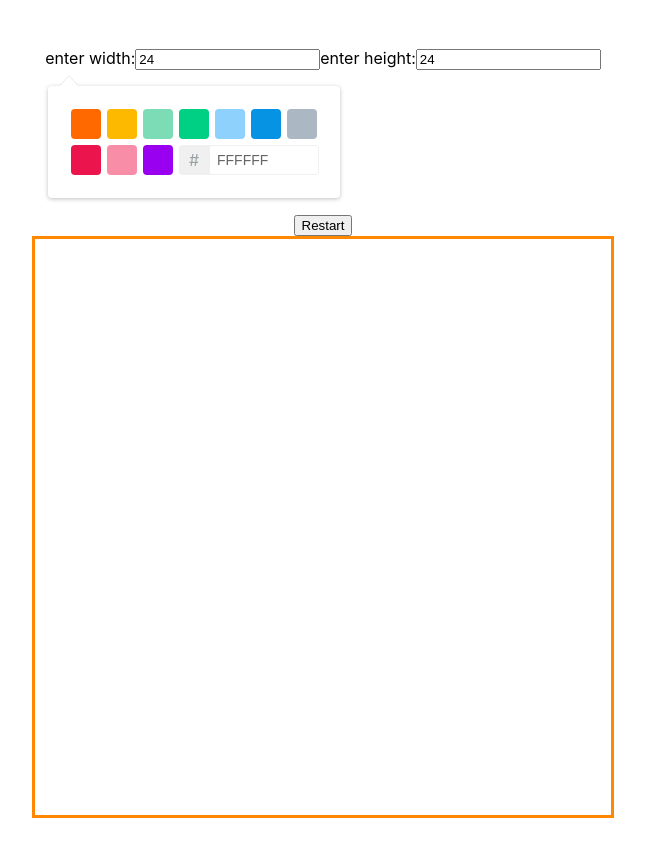
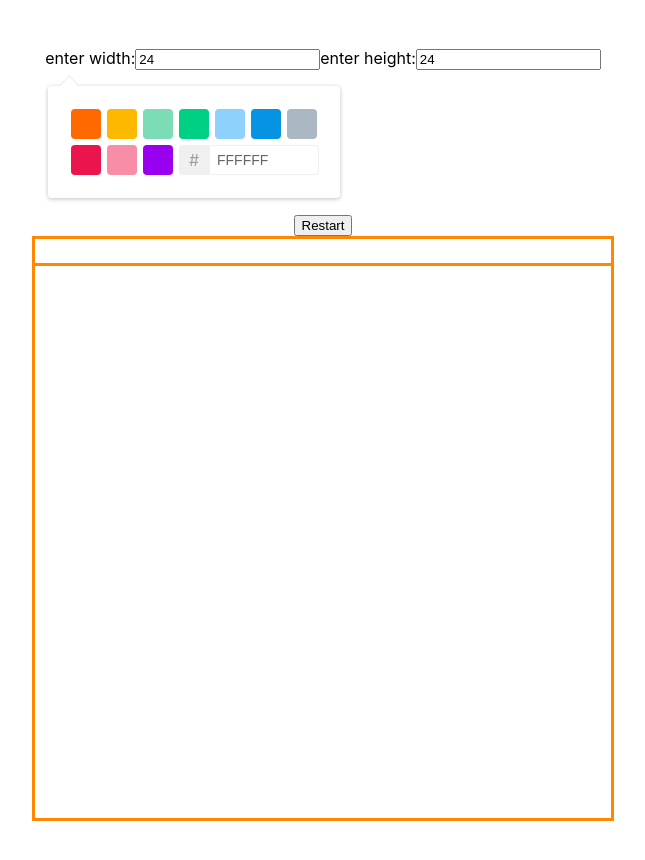
Before and after one commit to andreamaciasr/pixel-art, a React (Create React App) app: page / in a window 1280 px wide. Shown: the top 860 px of the page, without its empty margins (317-962 px from the left). Built offline with nearby package versions, Linux system fonts and the light colour scheme.

Commit message:
changed parent structure

```diff
--- a/src/components/Canvas/Canvas.js
+++ b/src/components/Canvas/Canvas.js
@@ -38,23 +38,17 @@ export default function Canvas({ height, width }) {
         color={selectedColor}
         onChangeComplete={handleChangeComplete}
       />
-      <RestartButton
-        color={selectedColor}
-        width={width}
-        height={height}
-        restart={restart}
-        reset={reset}
-        resetComplete={resetComplete}
-      />
+      <RestartButton restart={restart} />
 
-      {/* {Array.from({ length: height }).map((_, i) => (
+      {Array.from({ length: height }).map((_, i) => (
         <Row
           color={selectedColor}
           width={width}
           key={i}
-          // restartCanvas={restartCanvas}
+          reset={reset}
+          resetComplete={resetComplete}
         />
-      ))} */}
+      ))}
     </>
   );
 }
--- a/src/components/RestartButton/RestartButton.js
+++ b/src/components/RestartButton/RestartButton.js
@@ -1,32 +1,9 @@
 import "./RestartButton.css";
-import Row from "../Row/Row";
-import { useState } from "react";
 
-export default function RestartButton({
-  color,
-  width,
-  height,
-  reset,
-  resetComplete,
-  restart,
-}) {
-  function log(a) {
-    console.log(a);
-  }
-
+export default function RestartButton({ restart }) {
   return (
     <div>
       <button onClick={restart}>Restart</button>
-
-      {Array.from({ length: height }).map((_, i) => (
-        <Row
-          color={color}
-          width={width}
-          key={i}
-          reset={reset}
-          resetComplete={resetComplete}
-        />
-      ))}
     </div>
   );
 }
```
